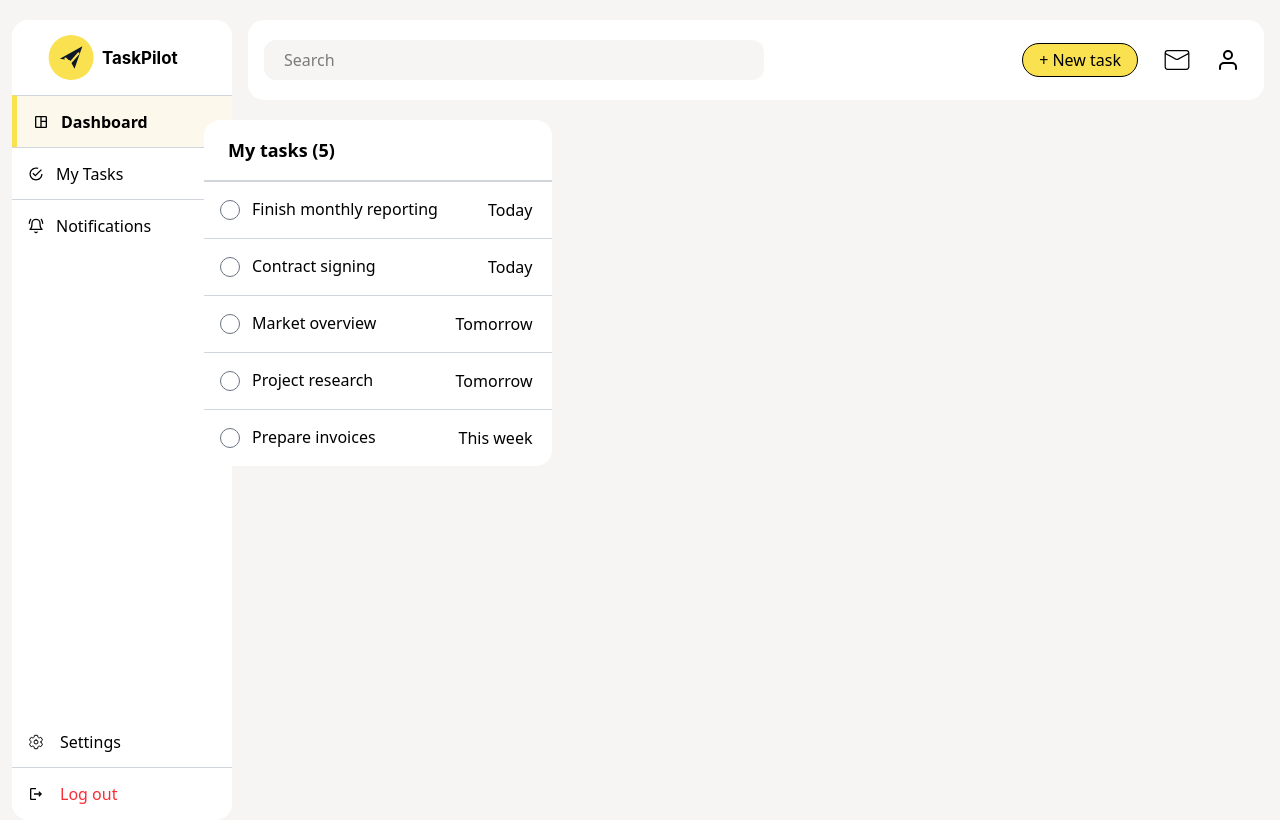
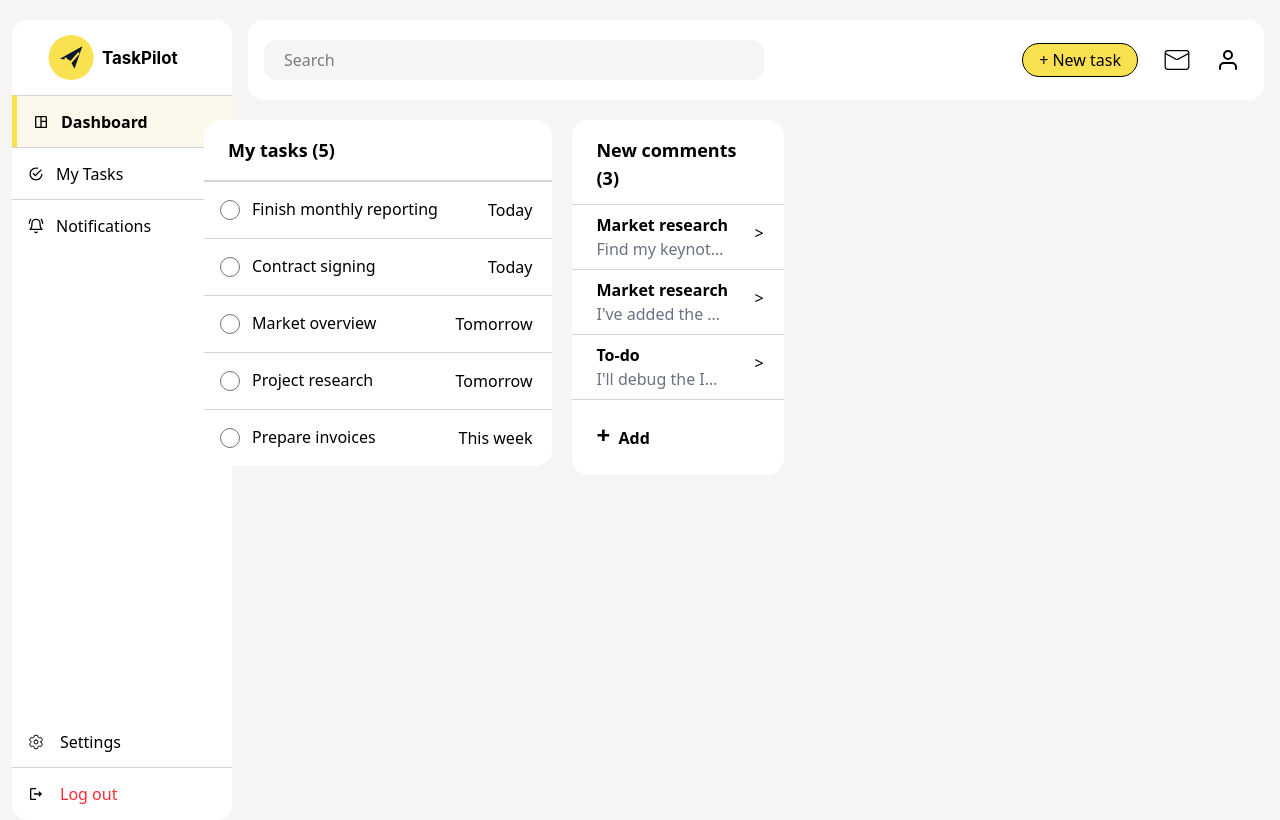
Before and after one commit to mgalen007/TaskPilot, a React (Vite) app: page /dashboard in a window 1280 px wide. Built offline with nearby package versions, Linux system fonts and the light colour scheme.

Commit message:
Create Comments component

```diff
--- a/src/components/Comments.jsx
+++ b/src/components/Comments.jsx
@@ -0,0 +1,30 @@
+function Comments({ userComments }) {
+  if (!userComments || userComments.length === 0) return null;
+
+  return (
+    <div>
+      <h2 className="font-bold text-lg px-6 mb-[1.5vh]">New comments ({userComments.length})</h2>
+      <hr className="border-gray-300" />
+      {userComments.map((userComment, idx) => (
+        <div key={idx} className="relative">
+          <Comment userComment={userComment} />
+          <span className="absolute right-5 top-4 cursor-pointer hover:text-gray-500">&gt;</span>
+          <hr className="border-gray-300"></hr>
+        </div>
+      ))}
+    </div>
+  );
+}
+
+function Comment({ userComment }) {
+  return (
+    <div className="py-2">
+      <h3 className="font-bold px-6">{userComment.title}</h3>
+      <p className="text-gray-500 overflow-hidden pl-6 pr-15 truncate">
+        {userComment.details}
+      </p>
+    </div>
+  );
+}
+
+export default Comments;
--- a/src/pages/Dashboard.jsx
+++ b/src/pages/Dashboard.jsx
@@ -1,6 +1,7 @@
 import Sidebar from '../components/Sidebar'
 import Topbar from '../components/Topbar'
 import TaskList from '../components/TaskList'
+import Comments from '../components/Comments'
 
 function Dashboard() {
     const tasks = [
@@ -11,15 +12,25 @@ function Dashboard() {
         { name: "Prepare invoices", dueDate: "This week" }
     ]
 
+    const comments = [
+        { title: "Market research", details: "Find my keynote attached to the folder in the lower cupboard." },
+        { title: "Market research", details: "I've added the data. Let's check it out together some time later today." },
+        { title: "To-do", details: "I'll debug the InterviewIQ codebase later." }
+    ]
+
     return (
         <>
             <div className="flex gap-4">
                 <Sidebar currentPage="Dashboard" />
                 <Topbar />
             </div>
-            <div className="w-[82.5%] h-[81.5vh] absolute top-[15vh] right-5">
+            <div className="w-[82.5%] h-[81.5vh] absolute top-[15vh] right-5 flex gap-5">
                 <div className="w-[33%]">
                     <TaskList tasks={tasks}/>
+                </div>
+                <div className="w-[20%] bg-white h-[54.5%] py-4 rounded-2xl relative">
+                    <Comments userComments={comments} />
+                    <p className="font-bold absolute bottom-6 left-6"><span className="text-2xl">+</span> &nbsp;Add</p>
                 </div>
             </div>
         </>
```
